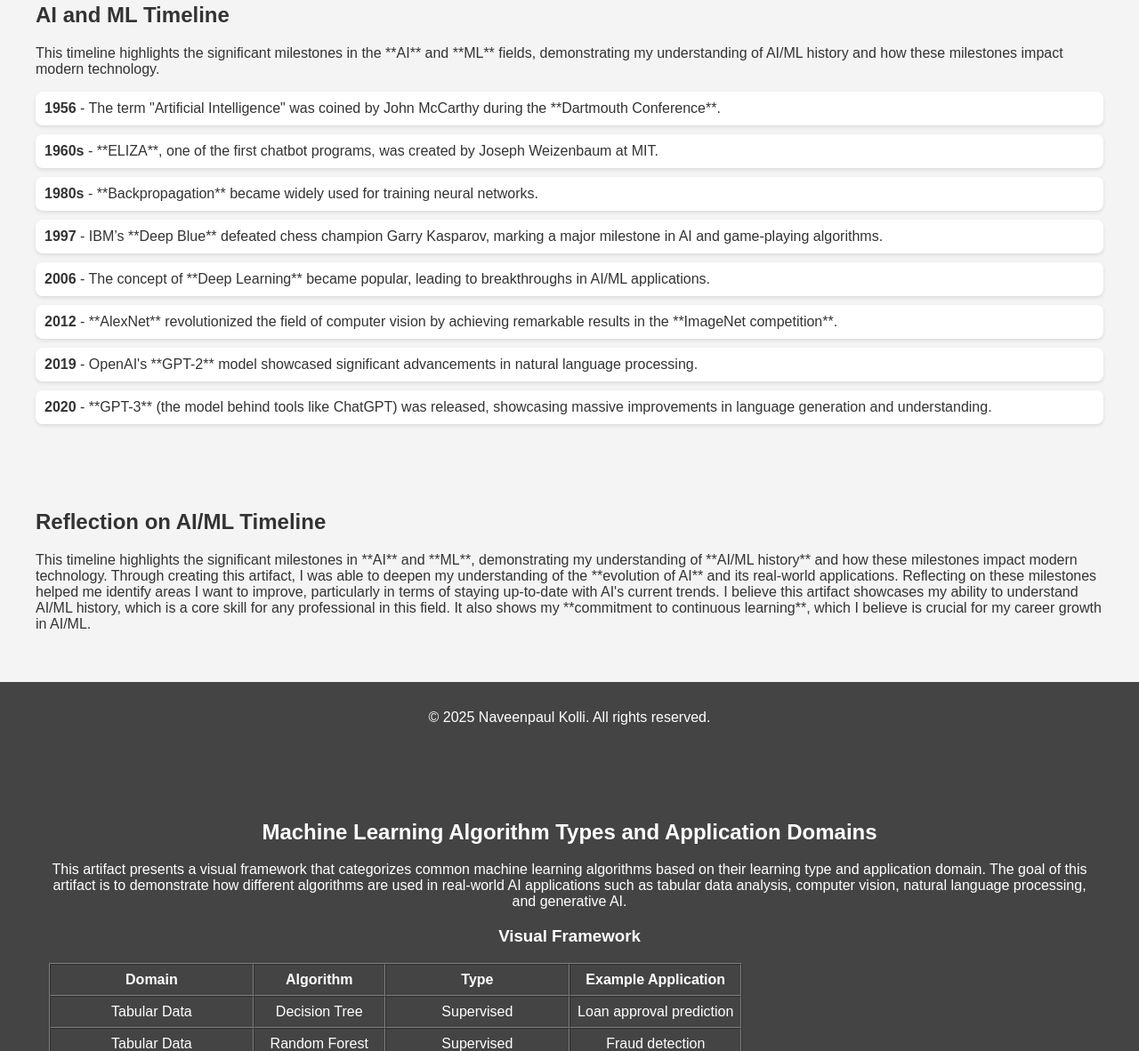
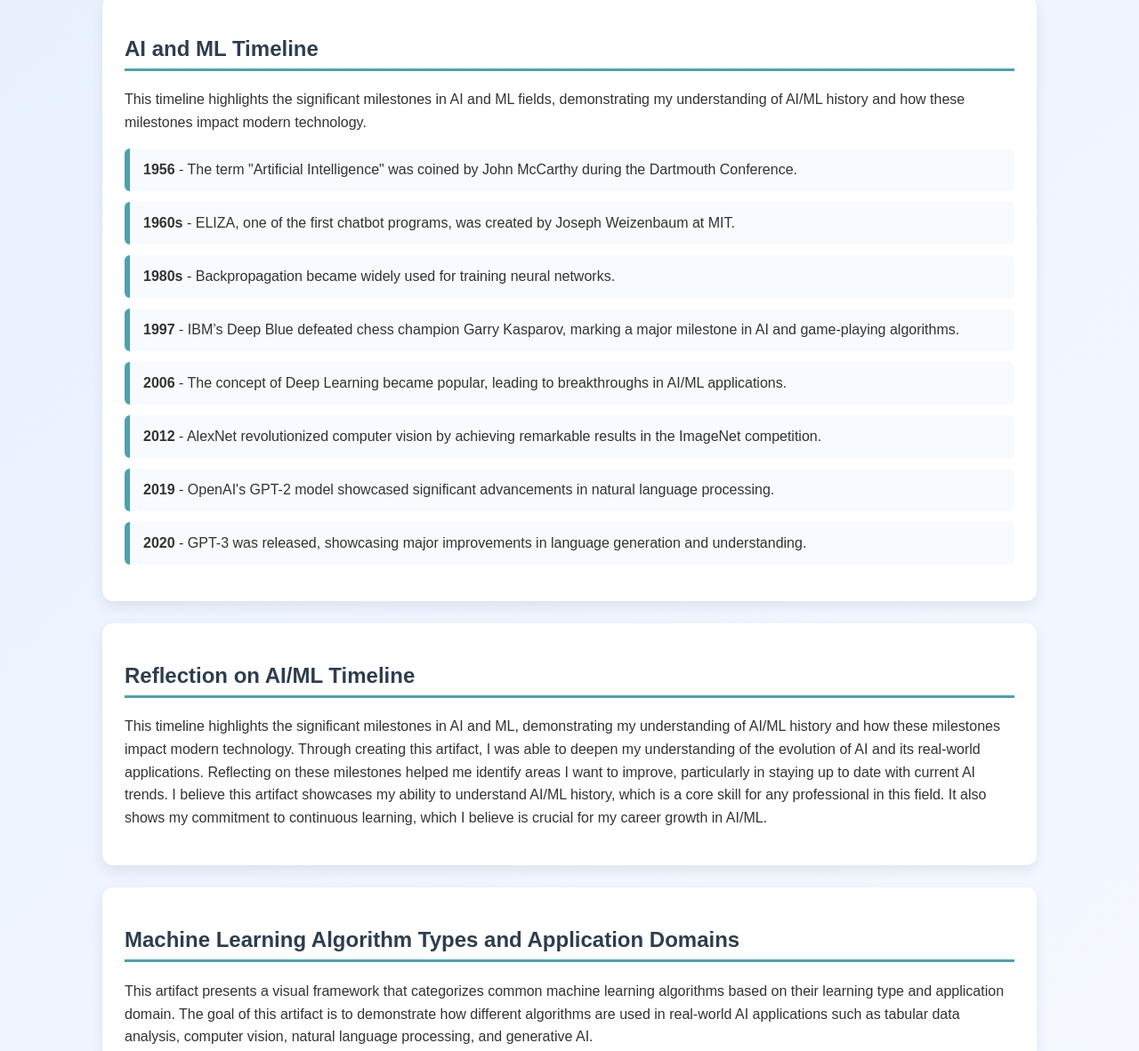
Before and after one commit to Naveenpaulkolli/portfolio, a plain HTML site: page index.html in a window 1280 px wide. Shown: the part 204-1386 px from the top of the page at 89% size. Drawn offline with Linux system fonts and the light colour scheme.

Commit message:
Update index.html
Updated portfolio design and added algorithm types artifact

```diff
--- a/index.html
+++ b/index.html
@@ -7,40 +7,89 @@
   <style>
     body {
       font-family: Arial, sans-serif;
-      background-color: #f4f4f4;
+      background: linear-gradient(135deg, #e8f0ff, #f9fbff);
       margin: 0;
       padding: 0;
       color: #333;
     }
+
     header {
-      background-color: #444;
+      background: linear-gradient(90deg, #2c3e50, #4ca1af);
       color: white;
       text-align: center;
-      padding: 30px;
+      padding: 40px;
     }
+
     header h1 {
       margin: 0;
+      font-size: 32px;
     }
+
     section {
-      padding: 20px;
-      margin: 20px;
+      padding: 25px;
+      margin: 25px auto;
+      max-width: 1000px;
+      background: white;
+      border-radius: 12px;
+      box-shadow: 0 6px 15px rgba(0,0,0,0.08);
     }
-    footer {
-      background-color: #444;
-      color: white;
-      text-align: center;
-      padding: 15px;
+
+    h2 {
+      color: #2c3e50;
+      border-bottom: 3px solid #4ca1af;
+      padding-bottom: 8px;
     }
+
+    h3 {
+      color: #3b556d;
+      margin-top: 20px;
+    }
+
+    p {
+      line-height: 1.6;
+    }
+
     .timeline {
       list-style-type: none;
       padding: 0;
     }
+
     .timeline li {
+      padding: 15px;
+      margin: 12px 0;
+      background: #f7fbff;
+      border-left: 6px solid #4ca1af;
+      border-radius: 6px;
+    }
+
+    table {
+      width: 100%;
+      border-collapse: collapse;
+      margin-top: 15px;
+    }
+
+    th {
+      background: #4ca1af;
+      color: white;
       padding: 10px;
-      margin: 10px 0;
-      background-color: #fff;
-      border-radius: 8px;
-      box-shadow: 0 2px 4px rgba(0, 0, 0, 0.1);
+      text-align: left;
+    }
+
+    td {
+      padding: 10px;
+      border: 1px solid #ddd;
+    }
+
+    tr:nth-child(even) {
+      background: #f2f9ff;
+    }
+
+    footer {
+      background: #2c3e50;
+      color: white;
+      text-align: center;
+      padding: 18px;
+      margin-top: 40px;
     }
   </style>
 </head>
@@ -52,42 +101,51 @@
 
   <section>
     <h2>AI and ML Timeline</h2>
-    <p>This timeline highlights the significant milestones in the **AI** and **ML** fields, demonstrating my understanding of AI/ML history and how these milestones impact modern technology.</p>
+    <p>
+      This timeline highlights the significant milestones in AI and ML fields, demonstrating
+      my understanding of AI/ML history and how these milestones impact modern technology.
+    </p>
 
     <ul class="timeline">
-      <li><strong>1956</strong> - The term "Artificial Intelligence" was coined by John McCarthy during the **Dartmouth Conference**.</li>
-      <li><strong>1960s</strong> - **ELIZA**, one of the first chatbot programs, was created by Joseph Weizenbaum at MIT.</li>
-      <li><strong>1980s</strong> - **Backpropagation** became widely used for training neural networks.</li>
-      <li><strong>1997</strong> - IBM’s **Deep Blue** defeated chess champion Garry Kasparov, marking a major milestone in AI and game-playing algorithms.</li>
-      <li><strong>2006</strong> - The concept of **Deep Learning** became popular, leading to breakthroughs in AI/ML applications.</li>
-      <li><strong>2012</strong> - **AlexNet** revolutionized the field of computer vision by achieving remarkable results in the **ImageNet competition**.</li>
-      <li><strong>2019</strong> - OpenAI's **GPT-2** model showcased significant advancements in natural language processing.</li>
-      <li><strong>2020</strong> - **GPT-3** (the model behind tools like ChatGPT) was released, showcasing massive improvements in language generation and understanding.</li>
+      <li><strong>1956</strong> - The term "Artificial Intelligence" was coined by John McCarthy during the Dartmouth Conference.</li>
+      <li><strong>1960s</strong> - ELIZA, one of the first chatbot programs, was created by Joseph Weizenbaum at MIT.</li>
+      <li><strong>1980s</strong> - Backpropagation became widely used for training neural networks.</li>
+      <li><strong>1997</strong> - IBM’s Deep Blue defeated chess champion Garry Kasparov, marking a major milestone in AI and game-playing algorithms.</li>
+      <li><strong>2006</strong> - The concept of Deep Learning became popular, leading to breakthroughs in AI/ML applications.</li>
+      <li><strong>2012</strong> - AlexNet revolutionized computer vision by achieving remarkable results in the ImageNet competition.</li>
+      <li><strong>2019</strong> - OpenAI's GPT-2 model showcased significant advancements in natural language processing.</li>
+      <li><strong>2020</strong> - GPT-3 was released, showcasing major improvements in language generation and understanding.</li>
     </ul>
   </section>
+
   <section>
     <h2>Reflection on AI/ML Timeline</h2>
-  <p>This timeline highlights the significant milestones in **AI** and **ML**, demonstrating my understanding of **AI/ML history** and how these milestones impact modern technology. Through creating this artifact, I was able to deepen my understanding of the **evolution of AI** and its real-world applications. Reflecting on these milestones helped me identify areas I want to improve, particularly in terms of staying up-to-date with AI's current trends. I believe this artifact showcases my ability to understand AI/ML history, which is a core skill for any professional in this field. It also shows my **commitment to continuous learning**, which I believe is crucial for my career growth in AI/ML.</p>
+    <p>
+      This timeline highlights the significant milestones in AI and ML, demonstrating my
+      understanding of AI/ML history and how these milestones impact modern technology.
+      Through creating this artifact, I was able to deepen my understanding of the evolution
+      of AI and its real-world applications. Reflecting on these milestones helped me identify
+      areas I want to improve, particularly in staying up to date with current AI trends.
+      I believe this artifact showcases my ability to understand AI/ML history, which is a
+      core skill for any professional in this field. It also shows my commitment to continuous
+      learning, which I believe is crucial for my career growth in AI/ML.
+    </p>
   </section>
-
-  <footer>
-    <p>&copy; 2025 Naveenpaul Kolli. All rights reserved.</p>
-  </footer>
-</body>
-</html>
-
-</section>
-
-<footer>
 
   <section>
     <h2>Machine Learning Algorithm Types and Application Domains</h2>
 
-  <p>This artifact presents a visual framework that categorizes common machine learning algorithms based on their learning type and application domain. The goal of this artifact is to demonstrate how different algorithms are used in real-world AI applications such as tabular data analysis, computer vision, natural language processing, and generative AI.</p>
+    <p>
+      This artifact presents a visual framework that categorizes common machine learning
+      algorithms based on their learning type and application domain. The goal of this
+      artifact is to demonstrate how different algorithms are used in real-world AI
+      applications such as tabular data analysis, computer vision, natural language
+      processing, and generative AI.
+    </p>
 
     <h3>Visual Framework</h3>
 
-  <table border="1" cellpadding="8" cellspacing="0">
+    <table>
       <tr>
         <th>Domain</th>
         <th>Algorithm</th>
@@ -165,5 +223,10 @@
     <p><strong>Tools Used:</strong> GitHub Pages, HTML, and research resources.</p>
 
     <p><strong>Value Proposition:</strong> This artifact demonstrates my understanding of machine learning algorithms and how they are applied across different artificial intelligence domains.</p>
+  </section>
 
-</section>
+  <footer>
+    <p>&copy; 2025 Naveenpaul Kolli. All rights reserved.</p>
+  </footer>
+</body>
+</html>
```
Lines whose indentation alone changed are shown as unchanged.
